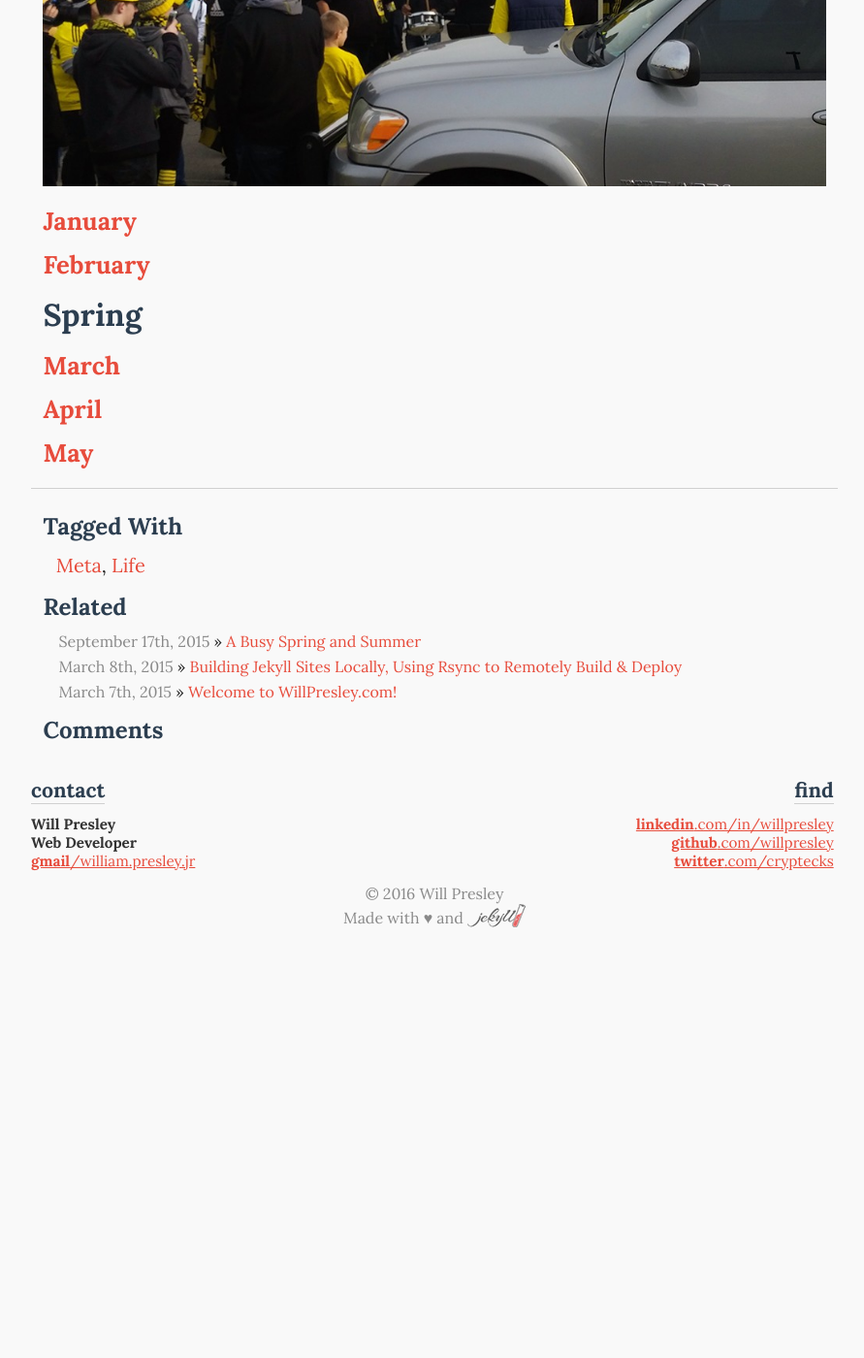
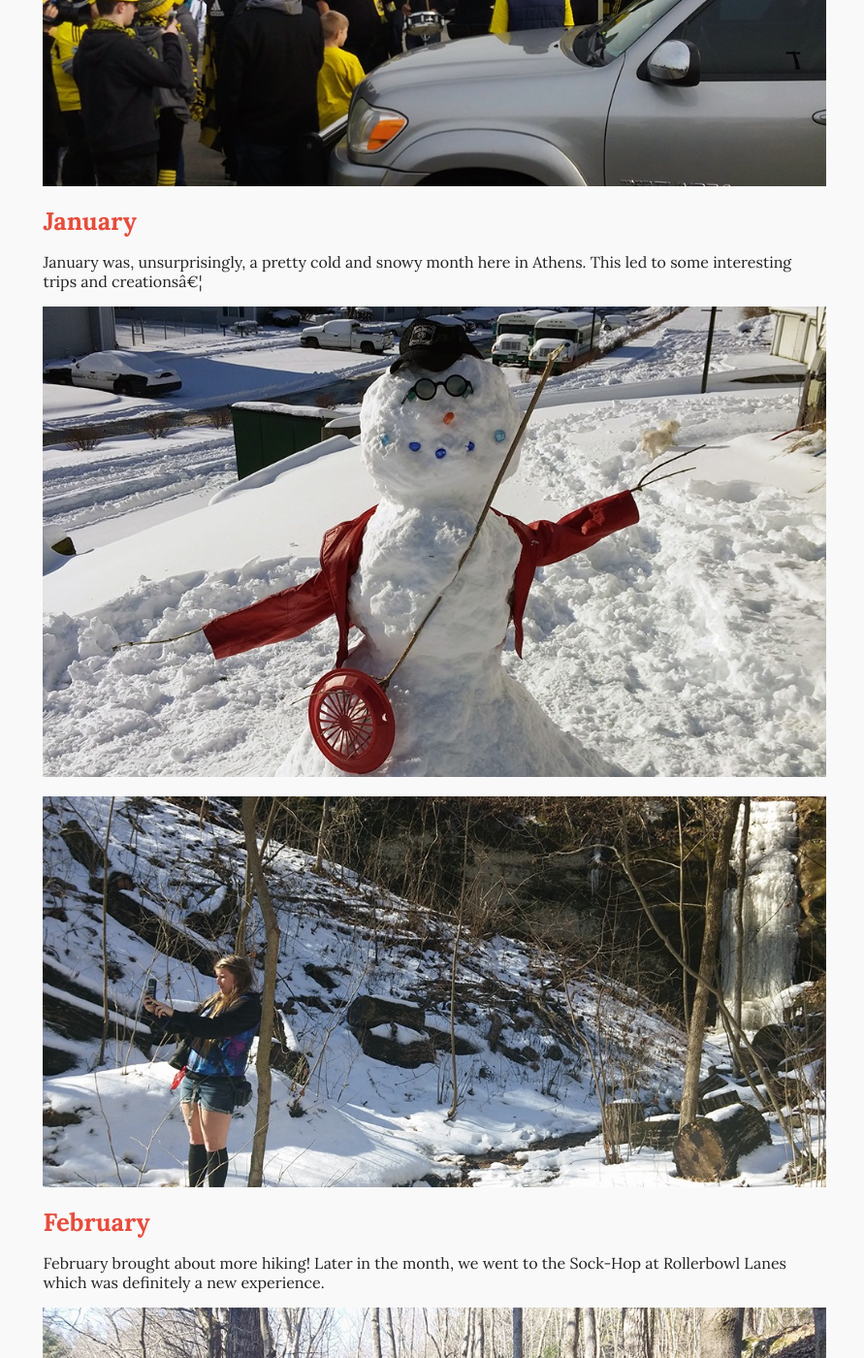
Before and after one commit to WillPresley/willpresley-dotcom, a Jekyll site: the page built from blog/_posts/2016-05-24-still-too-busy-for-a-blog.md, in a window 1280 px wide and 1400 px high, scrolled down 3335 px. Shown: the whole window at 97% size, without its empty margins (192-1083 px from the left). Built offline with Jekyll 4.4.1, drawn with Linux system fonts in a browser that asks for light colours; comment, search, counter and statistics services are not loaded; before the commit the page ends 4300 px from its top, so only the background shows below that.

Commit message:
More unpublished updates

```diff
--- a/blog/_posts/2016-05-24-still-too-busy-for-a-blog.md
+++ b/blog/_posts/2016-05-24-still-too-busy-for-a-blog.md
@@ -48,11 +48,19 @@ Very early in December, we were lucky enough to be able to go to both Sleater-Ki
 
 ### January
 
+January was, unsurprisingly, a pretty cold and snowy month here in Athens. This led to some interesting trips and creations...
 
+<img src="/uploads/2016-05/yard-snowman.jpg" alt="Our front-yard snowman with his whiskey hat and stick-guitar." title="Our front-yard snowman with his whiskey hat and stick-guitar." />
+
+<img src="/uploads/2016-05/heather-waterfall.jpg" alt="It was actually about 60 degrees when we took these, it just really didn't look like it!" title="It was actually about 60 degrees when we took these, it just really didn't look like it!" />
 
 ### February
 
+February brought about more hiking! Later in the month, we went to the Sock-Hop at Rollerbowl Lanes which was definitely a new experience.
 
+<img src="/uploads/2016-05/heather-ridgeline.jpg" alt="Heather hiking a ridge in the Hocking Hills." title="Heather hiking a ridge in the Hocking Hills." />
+
+<a class="image-link" href="https://www.youtube.com/watch?v=TCU_ipJgYEM" target="_blank"><img src="/uploads/2016-05/sock-hop.jpg" alt="A crop from a Polaroid of our 'costumes' for the sock-hop." title="A crop from a Polaroid of our 'costumes' for the sock-hop." /></a>
 
 ## Spring
 
```
Also changed, not shown: uploads/2016-05/heather-ridgeline.jpg (added), uploads/2016-05/heather-waterfall.jpg (added), uploads/2016-05/sock-hop.jpg (added), uploads/2016-05/yard-snowman.jpg (added).
